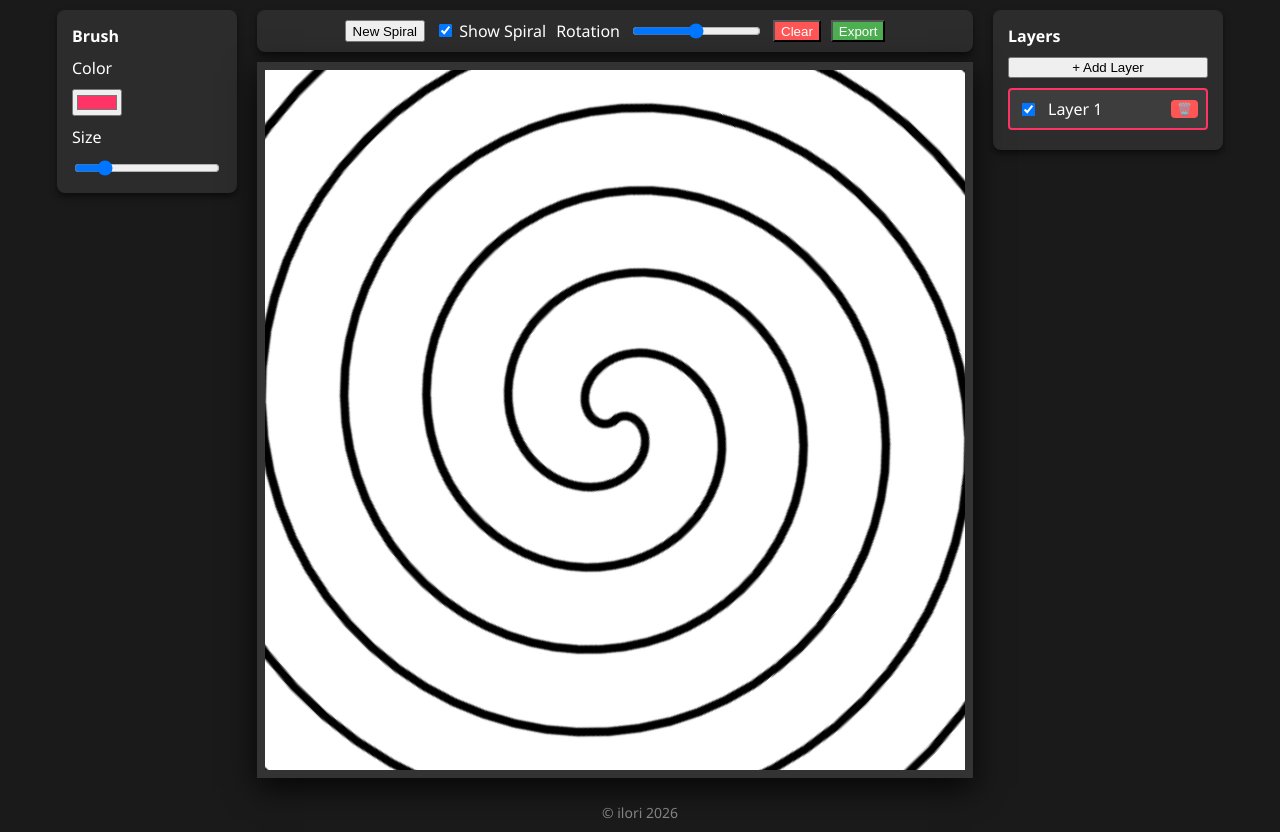
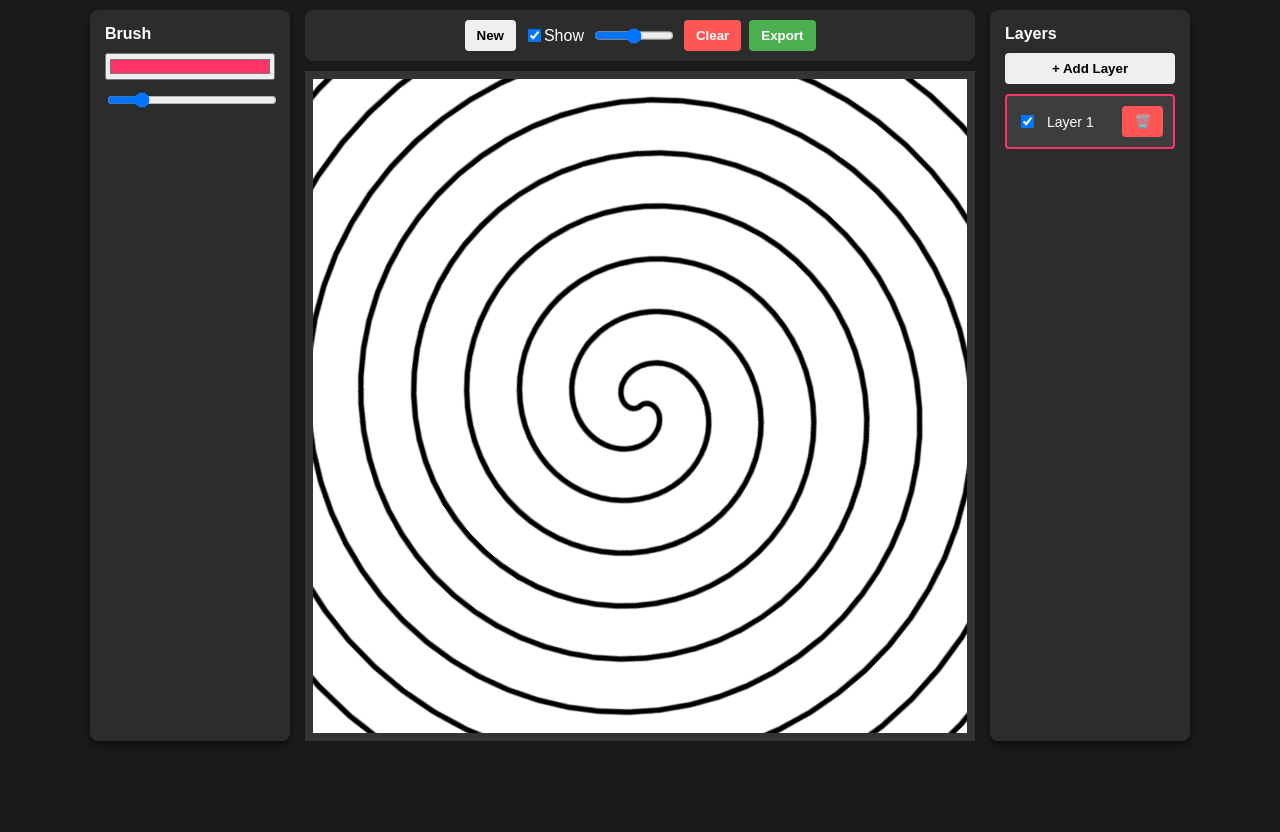
Before and after one commit to ilor1/SpiralPaint, a plain HTML site: page index.html in a window 1280 px wide. Drawn offline with Linux system fonts and the light colour scheme.

Commit message:
layout fixes

```diff
--- a/index.html
+++ b/index.html
@@ -5,83 +5,53 @@
     <meta name="viewport" content="width=device-width, initial-scale=1.0, maximum-scale=1.0, user-scalable=no">
     <title>Spiral Paint by Ilori</title>
     <style>
-        body { background-color: #1a1a1a; color: #fff; font-family: 'Segoe UI', sans-serif; display: flex; flex-direction: column; align-items: center; margin: 0; padding: 10px; touch-action: manipulation; }
+        :root { --bg: #1a1a1a; --panel: #2c2c2c; --accent: #FF3366; }
+        body { background-color: var(--bg); color: #fff; font-family: sans-serif; margin: 0; padding: 10px; display: flex; flex-direction: column; align-items: center; min-height: 100vh; overflow-x: hidden; }
 
-        /* The container keeps things in a row on Desktop, stacks on Mobile */
-        .main-container { display: flex; gap: 20px; align-items: flex-start; justify-content: center; }
+        .main-container { display: grid; gap: 15px; width: 100%; max-width: 1100px; grid-template-columns: 1fr; }
+        @media (min-width: 900px) { .main-container { grid-template-columns: 200px 1fr 200px; } }
 
-        @media (max-width: 1200px) {
-            .main-container { flex-direction: column; align-items: center; }
+        .panel { background: var(--panel); padding: 15px; border-radius: 8px; box-shadow: 0 4px 6px rgba(0,0,0,0.5); }
+        .canvas-column { display: flex; flex-direction: column; gap: 10px; width: 100%; }
+        .top-toolbar { display: flex; flex-wrap: wrap; gap: 8px; justify-content: center; padding: 10px; background: var(--panel); border-radius: 8px; }
+
+        .canvas-wrapper {
+            position: relative; width: 100%; aspect-ratio: 1 / 1;
+            background: white; border: 8px solid #333; overflow: hidden;
+            touch-action: none; cursor: crosshair; box-sizing: border-box;
         }
 
-        .canvas-column { display: flex; flex-direction: column; gap: 10px; width: 716px; }
-
-        .top-toolbar {
-            background-color: #2c2c2c; padding: 10px; border-radius: 8px;
-            display: flex; gap: 10px; flex-wrap: wrap;
-            box-shadow: 0 4px 6px rgba(0,0,0,0.5); justify-content: center;
-            width: 100%; box-sizing: border-box;
-        }
-
-        .side-toolbar {
-            background-color: #2c2c2c; padding: 15px; border-radius: 8px;
-            display: flex; flex-direction: column; gap: 10px;
-            box-shadow: 0 4px 6px rgba(0,0,0,0.5); width: 150px;
-        }
-
-        .canvas-wrapper {
-            position: relative; width: 700px; height: 700px;
-            background-color: white; box-shadow: 0 10px 30px rgba(0,0,0,0.8);
-            overflow: hidden; touch-action: none; border: 8px solid #333; cursor: crosshair;
-        }
+        /* 142% width/height ensures corners are visible when rotated */
         .canvas-rotator {
-            position: absolute; top: 50%; left: 50%; width: 1450px; height: 1450px; will-change: transform;
+            position: absolute; top: 50%; left: 50%;
+            width: 142%; height: 142%;
+            transform: translate(-50%, -50%);
+            will-change: transform; pointer-events: none;
         }
         canvas { position: absolute; top: 0; left: 0; width: 100%; height: 100%; pointer-events: none;}
         #spiralLayer { z-index: 999; }
 
-        .layer-panel {
-            background: #2c2c2c; padding: 15px; border-radius: 8px; width: 200px;
-            box-shadow: 0 4px 6px rgba(0,0,0,0.5);
-        }
-        .layer-item {
-            padding: 8px; margin-bottom: 5px; background: #3d3d3d; border-radius: 4px;
-            cursor: grab; border: 2px solid transparent; display: flex; align-items: center; gap: 10px;
-            user-select: none;
-        }
-        .layer-item.active { border-color: #FF3366; }
+        .layer-item { padding: 10px; margin-bottom: 5px; background: #3d3d3d; border-radius: 4px; display: flex; align-items: center; gap: 10px; font-size: 14px; }
+        .layer-item.active { border: 2px solid var(--accent); }
 
-        .delete-btn { background: #ff5555; border: none; color: white; cursor: pointer; padding: 2px 6px; border-radius: 4px; font-size: 12px; margin-left: auto; }
-
-        #brushCursor {
-            position: fixed; border: 1px solid rgba(130, 130, 130, 1);
-            border-radius: 50%; pointer-events: none; display: none;
-            z-index: 1000; transform: translate(-50%, -50%);
-        }
-
-        @media (pointer: coarse) { #brushCursor { display: none !important; } }
-        footer { margin-top: 25px; color: #888; font-size: 14px; text-align: center; }
+        button { padding: 8px 12px; cursor: pointer; border: none; border-radius: 4px; font-weight: bold; }
+        .delete-btn { background: #ff5555; color: white; margin-left: auto; }
     </style>
 </head>
 <body>
 
-<div id="brushCursor"></div>
-
 <div class="main-container">
-    <div class="side-toolbar">
+    <div class="panel">
         <strong>Brush</strong>
-        <label>Color</label>
-        <input type="color" id="paintColor" value="#FF3366">
-        <label>Size</label>
-        <input type="range" id="brushSize" min="2" max="75" value="15" oninput="updateCursor()">
+        <input type="color" id="paintColor" value="#FF3366" style="width:100%; margin: 10px 0;">
+        <input type="range" id="brushSize" min="2" max="75" value="15" style="width:100%">
     </div>
 
     <div class="canvas-column">
         <div class="top-toolbar">
-            <button onclick="generateRandomSpiral();">New Spiral</button>
-            <label><input type="checkbox" id="showSpiral" checked onchange="toggleSpiral()"> Show Spiral</label>
-            <label>Rotation</label>
-            <input type="range" id="rotationSpeed" min="-15" max="15" step="0.05" value="-0.15">
+            <button onclick="generateRandomSpiral();">New</button>
+            <label style="display:flex; align-items:center;"><input type="checkbox" id="showSpiral" checked onchange="toggleSpiral()"> Show</label>
+            <input type="range" id="rotationSpeed" min="-15" max="15" step="0.05" value="-0.15" style="width: 80px;">
             <button onclick="clearActiveLayer()" style="background-color: #ff5555; color: white;">Clear</button>
             <button onclick="exportCanvas()" style="background-color: #4CAF50; color: white;">Export</button>
         </div>
@@ -93,20 +63,17 @@
         </div>
     </div>
 
-    <div class="layer-panel" id="layerPanel">
+    <div class="panel">
         <strong>Layers</strong>
         <button onclick="addLayer()" style="width: 100%; margin-top: 10px;">+ Add Layer</button>
         <div id="layerList" style="margin-top: 10px;"></div>
     </div>
 </div>
 
-<footer>&copy; ilori 2026</footer>
-
 <script>
     const wrapper = document.getElementById('canvasWrapper');
     const rotator = document.getElementById('canvasRotator');
     const sCtx = document.getElementById('spiralLayer').getContext('2d');
-    const cursor = document.getElementById('brushCursor');
     const brushInput = document.getElementById('brushSize');
     const layerList = document.getElementById('layerList');
 
@@ -147,15 +114,12 @@
             const div = document.createElement('div');
             div.className = `layer-item ${i === activeLayerIndex ? 'active' : ''}`;
             div.onclick = () => { activeLayerIndex = i; renderLayerUI(); };
-
             const checkbox = document.createElement('input');
             checkbox.type = 'checkbox'; checkbox.checked = layer.visible;
             checkbox.onchange = (e) => { layer.visible = e.target.checked; layer.canvas.style.display = layer.visible ? 'block' : 'none'; };
-
             const delBtn = document.createElement('button');
             delBtn.innerHTML = '🗑️'; delBtn.className = 'delete-btn';
             delBtn.onclick = (e) => { e.stopPropagation(); rotator.removeChild(layer.canvas); layers.splice(i, 1); if(activeLayerIndex >= layers.length) activeLayerIndex = layers.length-1; renderLayerUI(); };
-
             div.appendChild(checkbox);
             div.appendChild(document.createTextNode(layer.name));
             div.appendChild(delBtn);
@@ -163,15 +127,13 @@
         }
     }
 
-    wrapper.addEventListener('wheel', (e) => { e.preventDefault(); brushInput.value = Math.max(5, Math.min(100, parseInt(brushInput.value) + (e.deltaY < 0 ? 5 : -5))); updateCursor(); }, { passive: false });
+    function clearActiveLayer() {
+        if(layers[activeLayerIndex]) {
+            layers[activeLayerIndex].ctx.clearRect(0, 0, textureSize, textureSize);
+        }
+    }
 
     function toggleSpiral() { document.getElementById('spiralLayer').style.display = document.getElementById('showSpiral').checked ? 'block' : 'none'; }
-
-    function updateCursor() { const size = brushInput.value; cursor.style.width = size * 2 + 'px'; cursor.style.height = size * 2 + 'px'; }
-
-    wrapper.addEventListener('mouseenter', () => cursor.style.display = 'block');
-    wrapper.addEventListener('mouseleave', () => cursor.style.display = 'none');
-    window.addEventListener('mousemove', (e) => { cursor.style.left = e.clientX + 'px'; cursor.style.top = e.clientY + 'px'; });
 
     function exportCanvas() {
         const temp = document.createElement('canvas'); temp.width = textureSize; temp.height = textureSize;
@@ -199,12 +161,22 @@
 
     function getCoords(clientX, clientY) {
         const rect = wrapper.getBoundingClientRect();
+        // 1. Get mouse position relative to the center of the display wrapper
         const dx = clientX - (rect.left + rect.width / 2);
         const dy = clientY - (rect.top + rect.height / 2);
+
+        // 2. Rotate the coordinate system back by the current canvas rotation
         const rad = -currentRotation * (Math.PI / 180);
         const rx = dx * Math.cos(rad) - dy * Math.sin(rad);
         const ry = dx * Math.sin(rad) + dy * Math.cos(rad);
-        return { x: (rx + (rect.width/2)) * (textureSize / rect.width), y: (ry + (rect.height/2)) * (textureSize / rect.height) };
+
+        // 3. Scale based on the 142% increased size of the rotator
+        const scale = textureSize / (rect.width * 1.42);
+
+        return {
+            x: (rx * scale) + (textureSize / 2),
+            y: (ry * scale) + (textureSize / 2)
+        };
     }
 
     wrapper.addEventListener('pointerdown', (e) => {
@@ -213,7 +185,10 @@
         lastX = coords.x; lastY = coords.y;
     });
     wrapper.addEventListener('pointermove', (e) => {
-        if(isDrawing) { const coords = getCoords(e.clientX, e.clientY); paintAt(coords.x, coords.y); }
+        if(isDrawing) {
+            const coords = getCoords(e.clientX, e.clientY);
+            paintAt(coords.x, coords.y);
+        }
     });
     wrapper.addEventListener('pointerup', () => isDrawing = false);
 
@@ -223,7 +198,9 @@
         requestAnimationFrame(animate);
     }
 
-    updateCursor(); requestAnimationFrame(animate); generateRandomSpiral(); addLayer();
+    requestAnimationFrame(animate);
+    generateRandomSpiral();
+    addLayer();
 </script>
 </body>
 </html>
```
